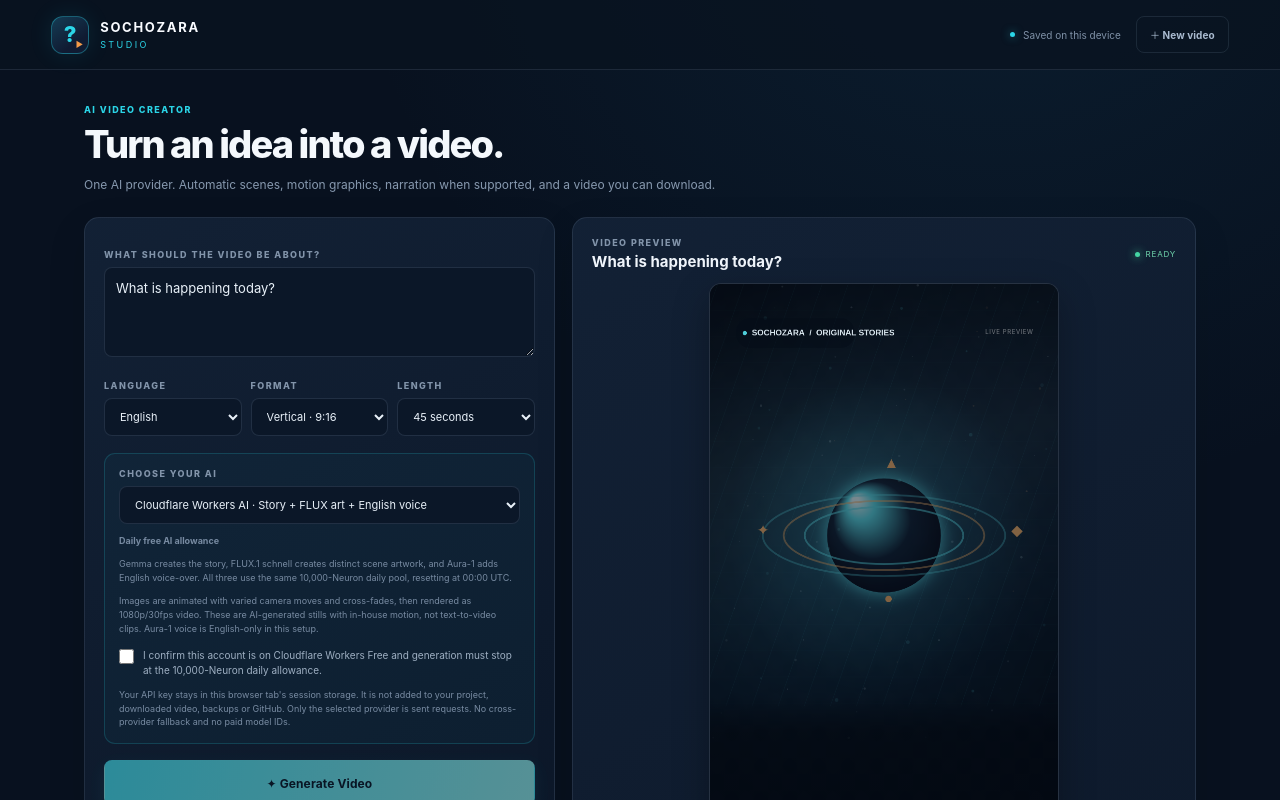
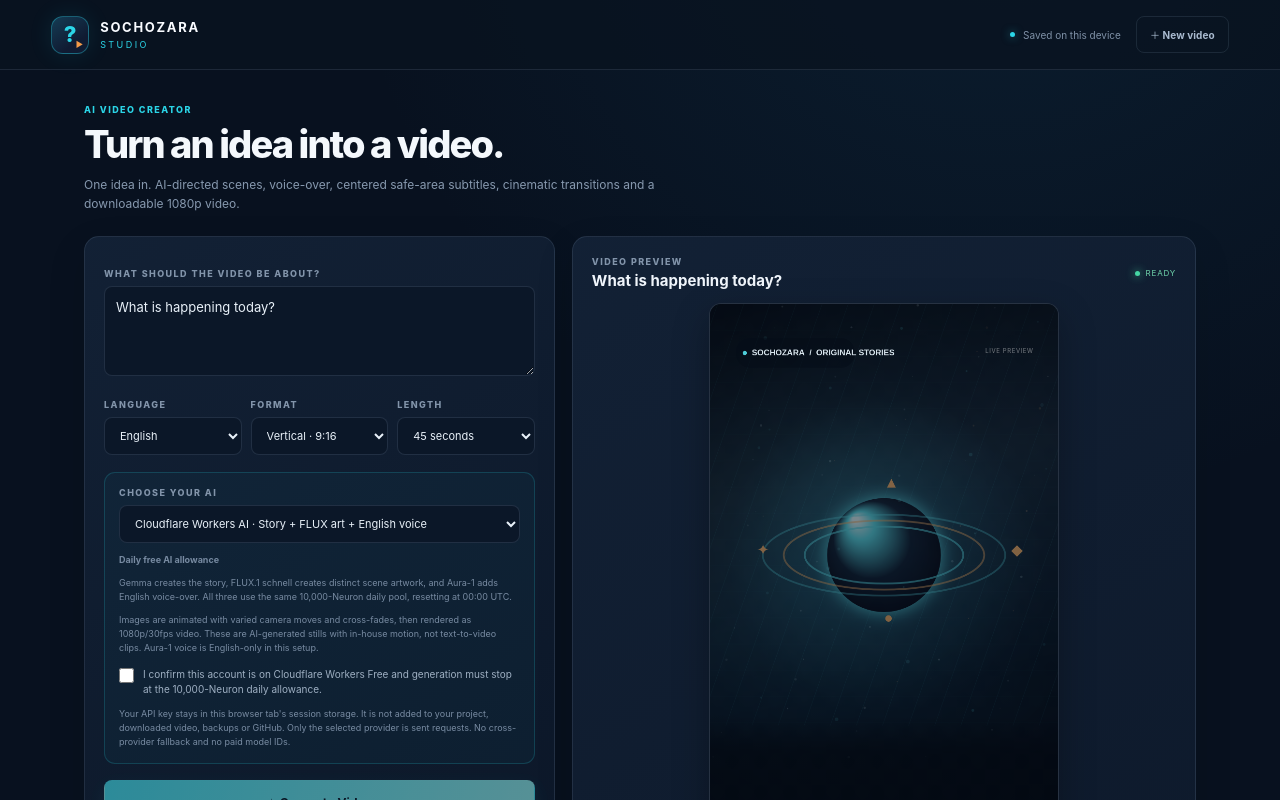
Before and after one commit to narayananagapuri25/VideoMaker, a React (Vite) app: page / in a window 1280 px wide. Shown: the top 800 px of the page. Built offline with nearby package versions, Linux system fonts and the light colour scheme.

Commit message:
Polish one-screen studio messaging and export metadata

```diff
--- a/src/App.tsx
+++ b/src/App.tsx
@@ -152,7 +152,7 @@ export default function App() {
     renderAbortRef.current = controller;
     setIsRendering(true);
     setRenderProgress(0);
-    setRenderMessage("Preparing animated scenes…");
+    setRenderMessage("Preparing 1080p cinematic scenes…");
     setIsPlaying(false);
     try {
       const { exportMp4 } = await import("./lib/renderer");
@@ -337,7 +337,7 @@ export default function App() {
         <section className="simple-heading">
           <div className="eyebrow">AI VIDEO CREATOR</div>
           <h1>Turn an idea into a video.</h1>
-          <p>One AI provider. Automatic scenes, motion graphics, narration when supported, and a video you can download.</p>
+          <p>One idea in. AI-directed scenes, voice-over, centered safe-area subtitles, cinematic transitions and a downloadable 1080p video.</p>
         </section>
 
         <div className="simple-layout">
@@ -455,7 +455,7 @@ export default function App() {
             )}
             {exportUrl && !isRendering && (
               <div className="simple-download">
-                <div><strong>Your video is ready</strong><small>{exportType.toUpperCase()} · {project.aspectRatio} · {formatTime(duration)}</small></div>
+                <div><strong>Your video is ready</strong><small>{exportType.toUpperCase()} · 1080p · 30 FPS · {project.aspectRatio} · {formatTime(duration)}</small></div>
                 <a className="button button-download" href={exportUrl} download={safeFileName(project.title) + "." + exportType}>↓ Download {exportType.toUpperCase()}</a>
               </div>
             )}
```
